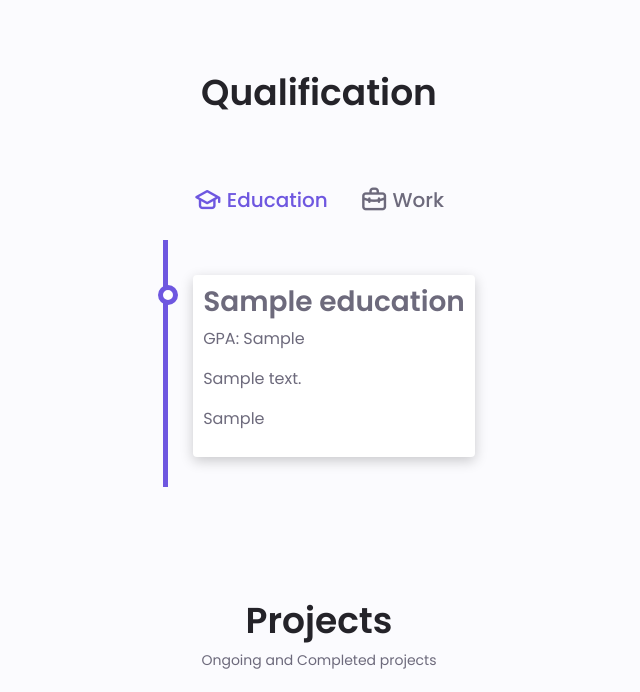
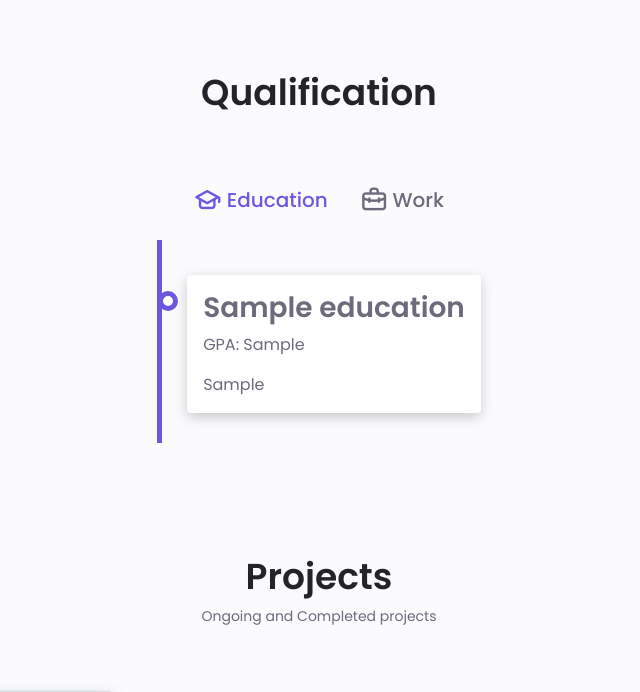
Before and after one commit to NikhilKamathB/Portfolio, a Django app: page / in a window 1280 px wide. Shown: the part 983-1675 px from the top of the page, without its empty margins (321-961 px from the left). Run offline with Django 4.2, Linux system fonts and the light colour scheme; tables that the repository leaves empty hold one stand-in row (values such as "Sample post"); grey boxes marked "Sample" are stand-in pictures; parts of the project's set-up code (start-up, migrations or seed data) failed here and were passed over.

Commit message:
Altered qualification section

```diff
--- a/portfolio/static/css/styles.css
+++ b/portfolio/static/css/styles.css
@@ -520,6 +520,7 @@ img {
     border-radius: .25rem;
     box-shadow: 0 4px 13px 0 rgba(0,0,0,0.2);
     transition: .3s;
+    padding: 1rem;
 }
 
 .qualification__card__info:hover {
@@ -551,6 +552,18 @@ img {
 }
 
 .qualification__card:nth-child(even) > .qualification__card__info > .qualification__card__title::before {
+    right: -45px;
+}
+
+.qualification__card:nth-child(even) > .qualification__card__info > .qualification__card__para_gpa {
+    text-align: right;
+}
+
+.qualification__card:nth-child(odd) > .qualification__card__info > .qualification__card__para_gpa::before {
+    left: -45px;
+}
+
+.qualification__card:nth-child(even) > .qualification__card__info > .qualification__card__para_gpa::before {
     right: -45px;
 }
 
@@ -810,6 +823,7 @@ img {
         padding-bottom: 0;
     }
     .qualification__card {
+        padding: 1.5rem;
         margin: auto;
     }
     .project__container {
--- a/portfolio/templates/home/home.html
+++ b/portfolio/templates/home/home.html
@@ -108,9 +108,8 @@
                                     <div class="qualification__card">
                                         <div class="qualification__card__info">
                                             <h3 class="qualification__card__title">{{ i.school_name }}</h3>
-                                            <p>GPA: {{ i.gpa | safe }}</p>
-                                            <p>{{ i.description | safe }}</p>
-                                            <p>{{ i.coursework | safe }}</p>
+                                            <p class="qualification__card__para_gpa">GPA: {{ i.gpa | safe }}</p>
+                                            {{ i.coursework | safe }}
                                         </div>
                                     </div>
                                 {% endfor %}
@@ -130,7 +129,6 @@
                                     <div class="qualification__card">
                                         <div class="qualification__card__info">
                                             <h3 class="qualification__card__title">{{ i.company_name }}</h3>
-                                            <p>{{ i.start_date | safe }} - {{ i.end_date | safe }}</p>
                                             <p>{{ i.description | safe }}</p>
                                             <p>{{ i.skills_used | safe }}</p>
                                         </div>
```
